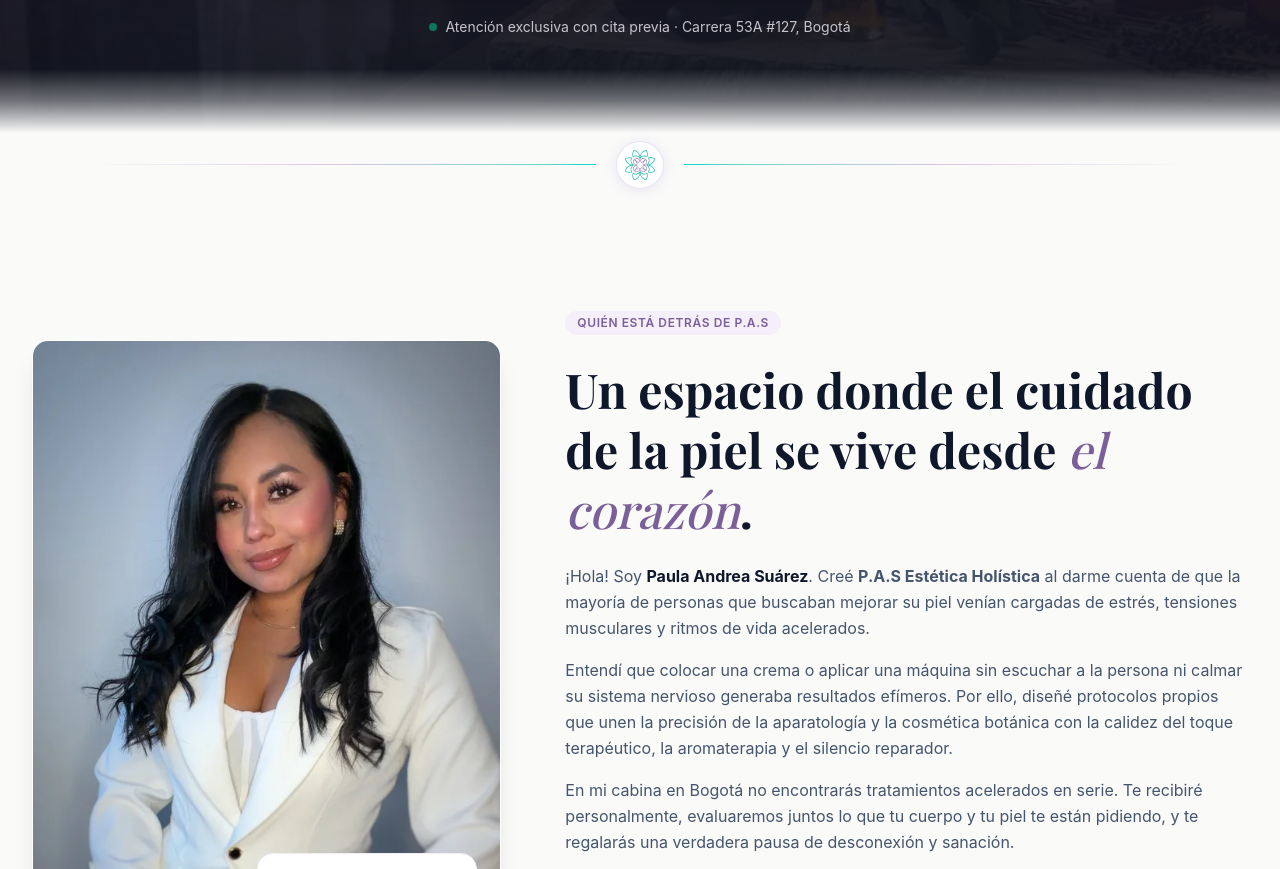
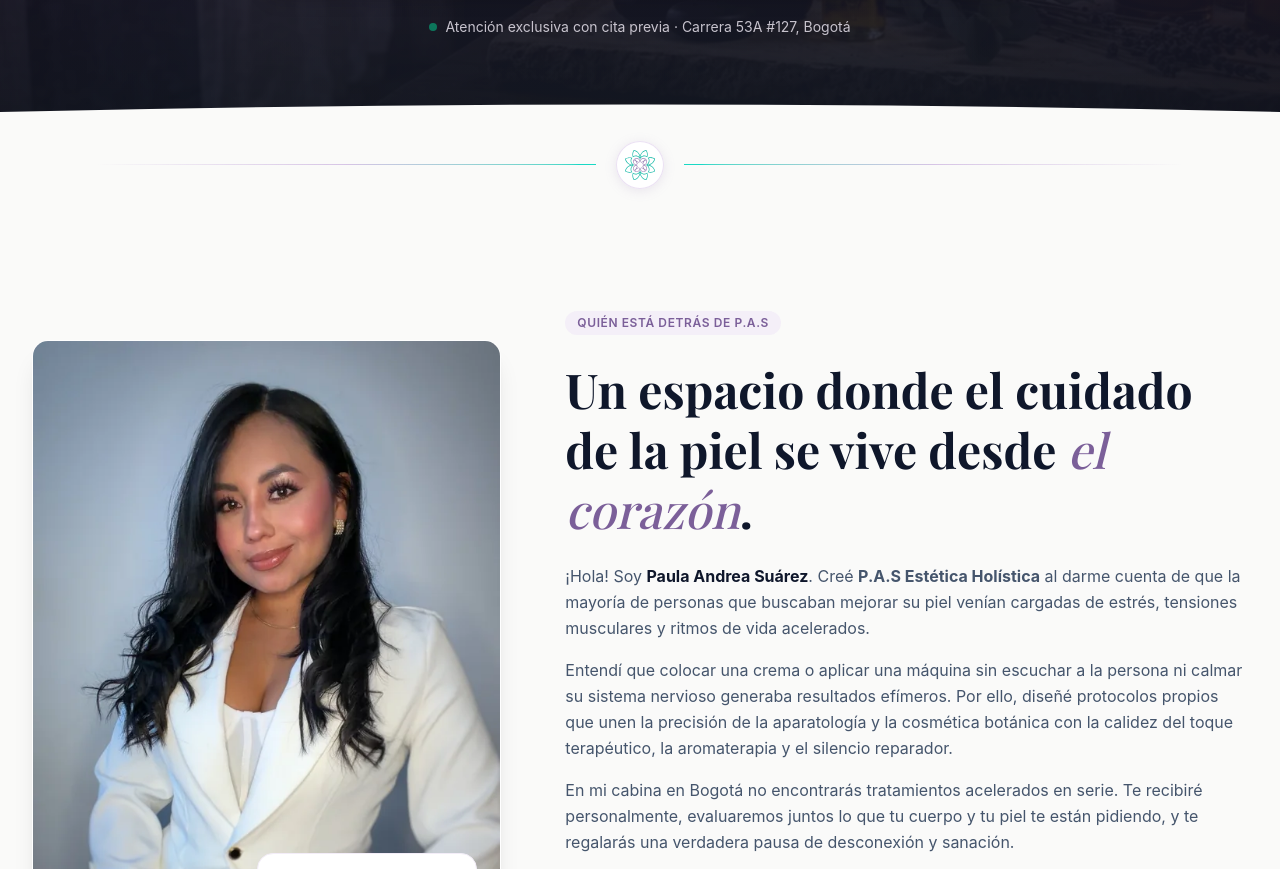
Before and after one commit to juliancardona07/PAS-Estetica, an Astro site: page / in a window 1280 px wide. Shown: the part 853-1722 px from the top of the page. Built offline with nearby package versions, Linux system fonts and the light colour scheme; Astro itself is replaced by a stand-in of ours; a web font is replaced by a local one.

Commit message:
style: replace white gradient fog with clean shallow organic arch at hero bottom

```diff
--- a/src/components/Hero.astro
+++ b/src/components/Hero.astro
@@ -97,11 +97,17 @@ const whatsappFacialUrl = whatsappBase + encodeURIComponent("¡Hola Paula! Vi lo
 
   </div>
 
-  <!-- Subtle Bottom Gradient Transition into next section (stone-50 / AboutSection) -->
-  <div
-    class="pointer-events-none absolute inset-x-0 bottom-0 h-12 sm:h-16 bg-gradient-to-t from-stone-50 via-stone-50/40 to-transparent z-10"
-    aria-hidden="true"
-  ></div>
+  <!-- Clean Organic Arch Transition into next section (stone-50) without milky gradient fog -->
+  <div class="pointer-events-none absolute inset-x-0 bottom-0 z-10 overflow-hidden leading-none" aria-hidden="true">
+    <svg
+      class="relative block w-full h-6 sm:h-9"
+      viewBox="0 0 1440 48"
+      preserveAspectRatio="none"
+      xmlns="http://www.w3.org/2000/svg"
+    >
+      <path d="M0,48 L0,20 Q720,0 1440,20 L1440,48 Z" fill="#FAFAF9" />
+    </svg>
+  </div>
 </section>
 
 <!-- =====================================================================
```
